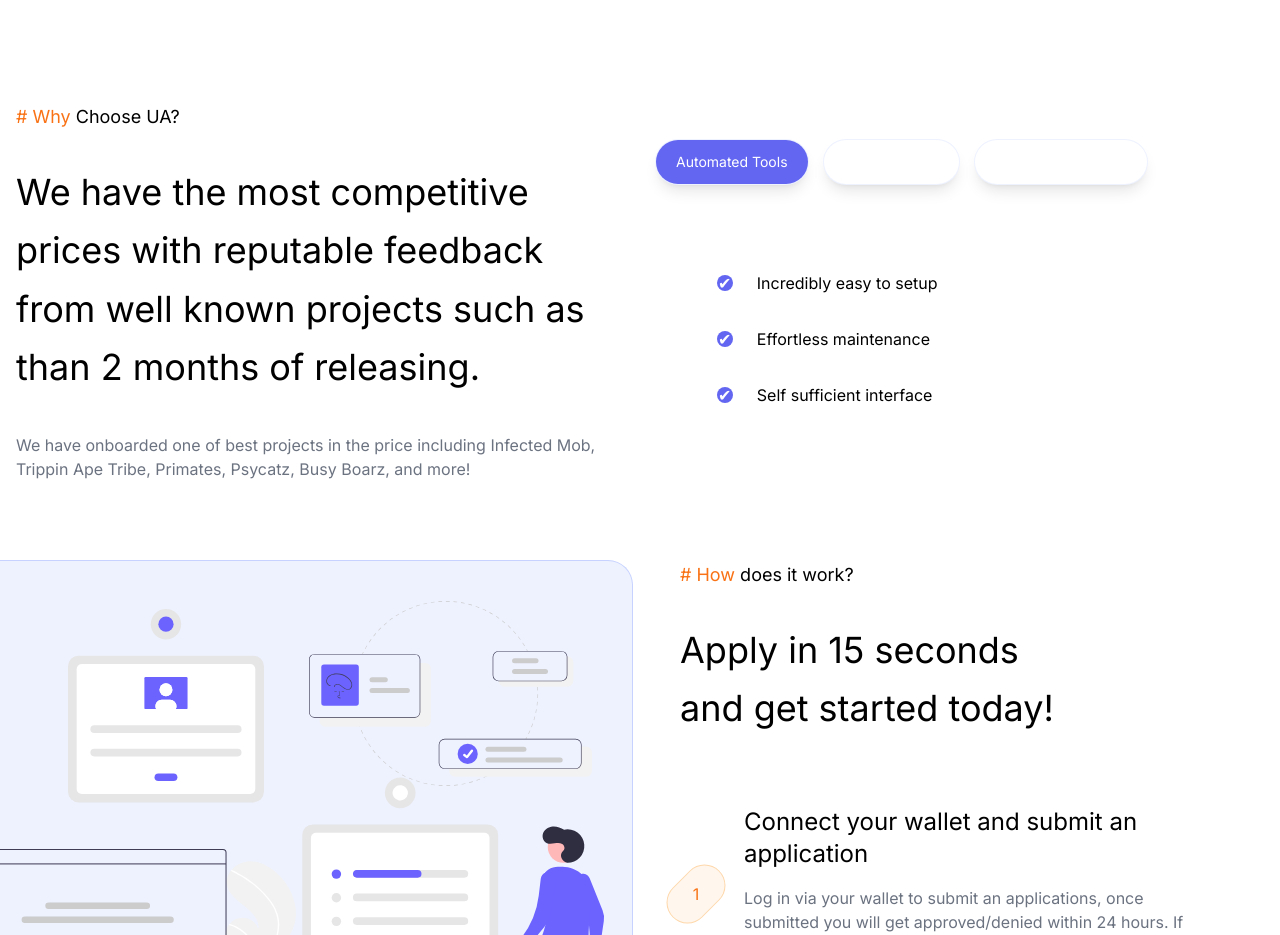
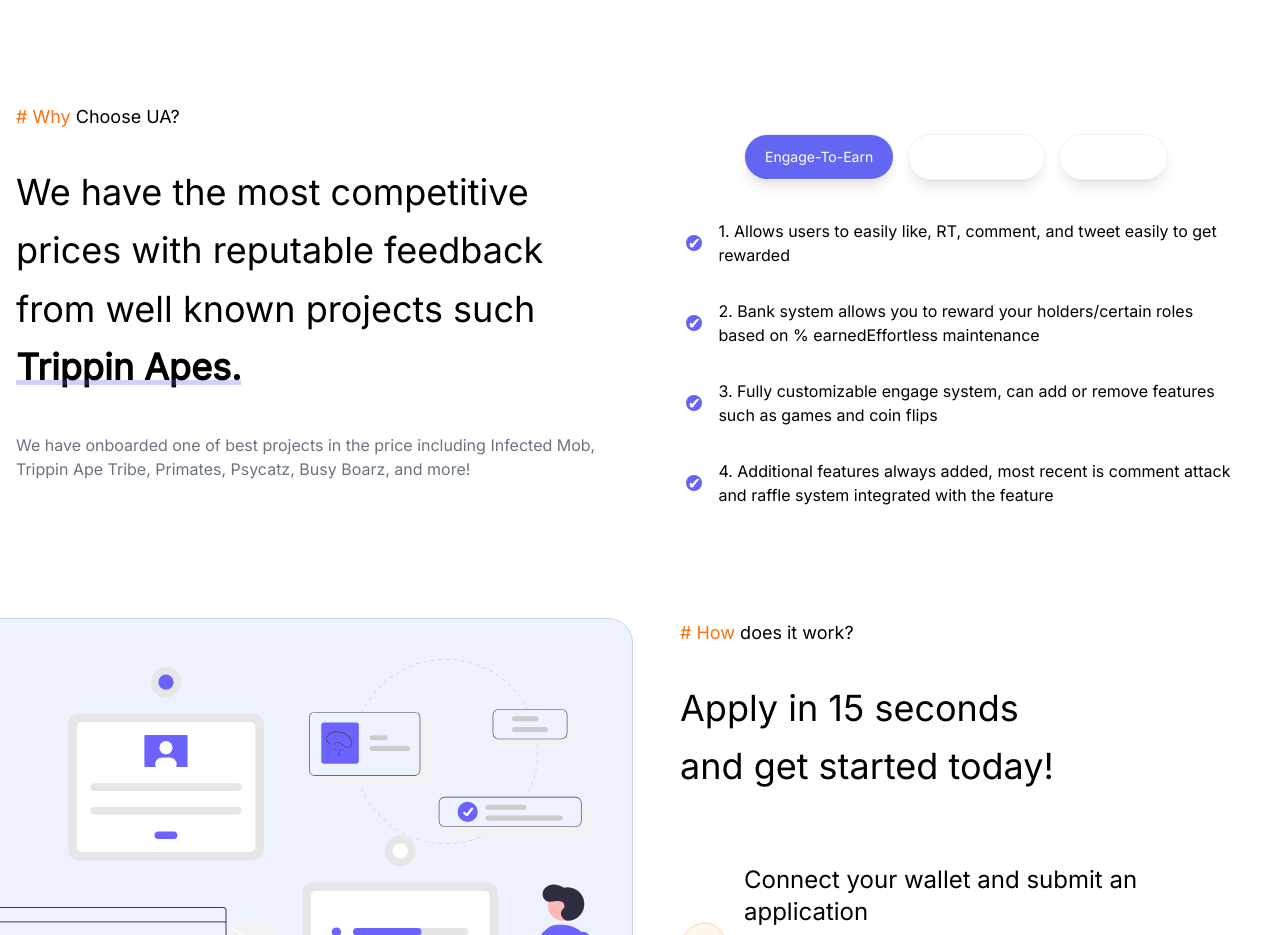
Before and after one commit to jhigger/ua-client-page, a Next.js app: page / in a window 1280 px wide. Shown: the part 1500-2435 px from the top of the page. Built offline with nearby package versions, Linux system fonts and the light colour scheme.

Commit message:
change content

```diff
--- a/src/components/Why.tsx
+++ b/src/components/Why.tsx
@@ -10,7 +10,10 @@
 				</div>
 				<h2 className="mb-9 text-4xl leading-relaxed">
 					We have the most competitive prices with reputable feedback
-					from well known projects such as than 2 months of releasing.
+					from well known projects such{" "}
+					<span className="underlined inline-block w-max font-bold leading-none">
+						Trippin Apes.
+					</span>
 				</h2>
 				<p className="text-gray-500">
 					We have onboarded one of best projects in the price
@@ -27,23 +30,30 @@
 	const [selected, setSelected] = useState(0);
 	const tabs = [
 		{
-			name: "Automated Tools",
+			name: "Engage-To-Earn",
 			contents: [
-				"Incredibly easy to setup",
-				"Effortless maintenance",
-				"Self sufficient interface",
+				"1. Allows users to easily like, RT, comment, and tweet easily to get rewarded",
+				"2. Bank system allows you to reward your holders/certain roles based on % earnedEffortless maintenance",
+				"3. Fully customizable engage system, can add or remove features such as games and coin flips",
+				"4. Additional features always added, most recent is comment attack and raffle system integrated with the feature",
 			],
 		},
 		{
-			name: "Setup Support",
-			contents: ["Efficient support", "Helpful staff", "Amazing guide"],
+			name: "Security Tools",
+			contents: [
+				"1. Allows you to keep your server safe with a simple verification system that can't be bypassed by bots",
+				"2. For sections such as announcements, OTC requirements to avoid hacks",
+				"3. Kick bots and spammers with a click of a button using our bot kicker, customizable",
+				"4. Additional security features implemented to keep servers safe",
+			],
 		},
 		{
-			name: "Minting Advantages",
+			name: "NFT Tools",
 			contents: [
-				"Refresing to get such a personal touch.",
-				"If you are going to use a passage.",
-				"Lorem Ipsum generators on the tend to repeat.",
+				"1.  Price tracker, NFT listings, sales, and traditional trackers",
+				"2. Holder verification system customizable",
+				"3. Whitelist submission tool",
+				"4. Additional implementational for NFT tools as clients request",
 			],
 		},
 	];
@@ -54,7 +64,7 @@
 
 	return (
 		<div className="col-span-full my-8 grid gap-8 lg:col-span-6">
-			<div className="row-span-1 flex w-full flex-wrap items-center justify-center gap-2 lg:justify-start">
+			<div className="row-span-1 flex w-full flex-wrap items-center justify-center gap-2">
 				{tabs.map((tab, idx) => {
 					const color =
 						selected === idx
@@ -72,12 +82,12 @@
 					);
 				})}
 			</div>
-			<ul className="row-span-6 flex flex-col justify-center gap-8 px-[20%] md:px-[25%] lg:px-[10%]">
+			<ul className="row-span-6 flex flex-col justify-center gap-8 px-[15%] md:px-[20%] lg:px-[5%]">
 				{tabs[selected]?.contents.map((content) => {
 					return (
-						<li key={content} className="flex items-center gap-2">
+						<li key={content} className="flex items-center gap-4">
 							<span
-								className={`mr-4 inline-flex h-4 w-4 items-center justify-center rounded-full bg-indigo-500 text-white`}
+								className={`inline-flex h-4 w-4 items-center justify-center rounded-full bg-indigo-500 p-1 text-white`}
 							>
 								&#10004;
 							</span>
```
